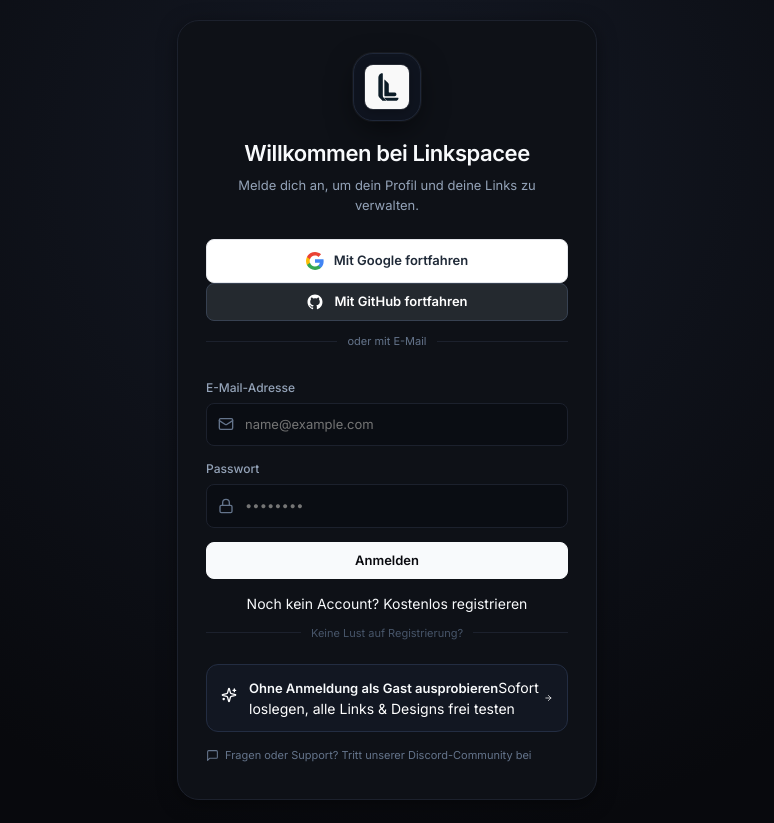
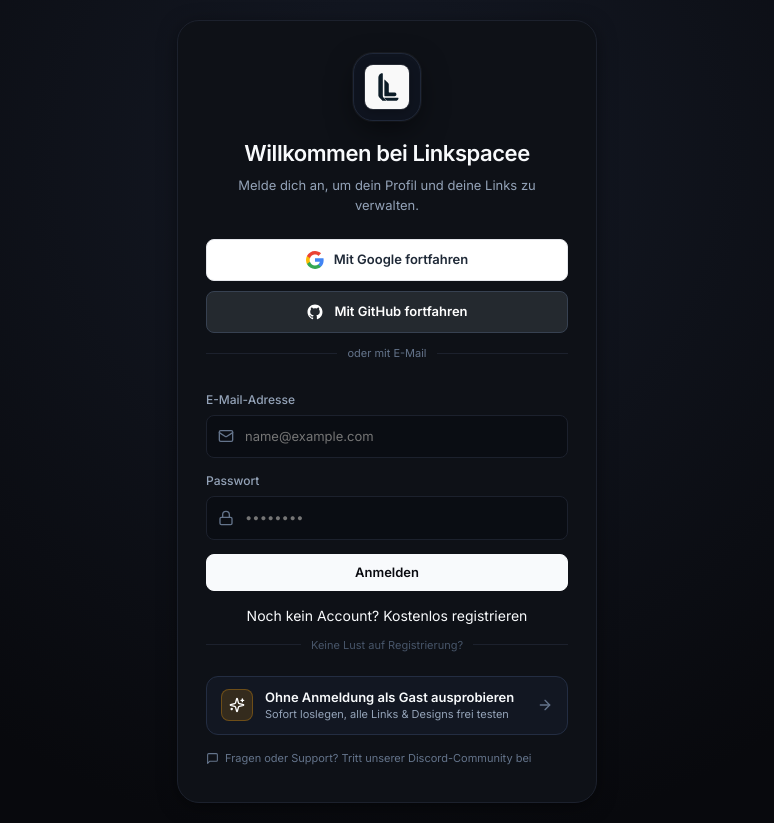
Before and after one commit to Strudelcode/Linkspace, a React (Vite) app: page / in a window 1280 px wide. Shown: the whole page, without its empty margins (253-1027 px from the left). Built offline with nearby package versions, Linux system fonts and the light colour scheme; no server answers; a web font is replaced by a local one.

Commit message:
style: refactor auth and guest modal UI components
Standardize SSO button layouts and guest card styling through centralized CSS classes.

```diff
--- a/src/components/AuthModal.jsx
+++ b/src/components/AuthModal.jsx
@@ -76,7 +76,7 @@
         </div>
 
         {/* OAuth SSO Buttons Container */}
-        <div className="space-y-2 mb-2">
+        <div className="auth-sso-group">
           {/* Google SSO Button */}
           <button
             type="button"
--- a/src/components/SaveGuestModal.jsx
+++ b/src/components/SaveGuestModal.jsx
@@ -96,7 +96,7 @@
           </div>
 
           {/* SSO Buttons */}
-          <div className="space-y-2 mb-3">
+          <div className="auth-sso-group mb-3">
             <button
               type="button"
               className="btn-google w-full"
--- a/src/styles.css
+++ b/src/styles.css
@@ -1473,9 +1473,17 @@
   color: var(--text-secondary);
 }
 
+/* Auth OAuth SSO Buttons */
+.auth-sso-group {
+  display: flex;
+  flex-direction: column;
+  gap: 10px;
+  margin-bottom: 18px;
+}
+
 .btn-google {
   width: 100%;
-  height: 44px;
+  height: 42px;
   display: flex;
   align-items: center;
   justify-content: center;
@@ -1493,10 +1501,14 @@
   background: #f3f4f6;
   transform: translateY(-1px);
 }
+.btn-google:disabled {
+  opacity: 0.6;
+  cursor: not-allowed;
+}
 
 .btn-github {
   width: 100%;
-  height: 38px;
+  height: 42px;
   display: flex;
   align-items: center;
   justify-content: center;
@@ -1681,6 +1693,7 @@
   display: flex;
   align-items: center;
   justify-content: space-between;
+  gap: 12px;
   cursor: pointer;
   text-align: left;
   transition: all 0.18s ease;
@@ -1697,8 +1710,11 @@
   display: flex;
   align-items: center;
   gap: 12px;
-}
-
+  min-width: 0;
+  flex: 1;
+}
+
+.guest-icon-badge,
 .guest-icon-pill {
   width: 32px;
   height: 32px;
@@ -1711,21 +1727,36 @@
   flex-shrink: 0;
 }
 
+.guest-card-text,
 .guest-card-texts {
   display: flex;
   flex-direction: column;
+  gap: 2px;
+  min-width: 0;
 }
 
 .guest-card-title {
   font-size: 13px;
   font-weight: 600;
   color: #f8fafc;
-}
-
+  line-height: 1.3;
+}
+
+.guest-card-sub,
 .guest-card-desc {
   font-size: 11px;
   color: #94a3b8;
-  margin-top: 1px;
+  line-height: 1.3;
+}
+
+.guest-card-arrow {
+  color: #64748b;
+  flex-shrink: 0;
+  transition: transform 0.15s ease, color 0.15s ease;
+}
+.btn-guest-card:hover .guest-card-arrow {
+  color: #38bdf8;
+  transform: translateX(2px);
 }
 
 .guest-arrow {
```
